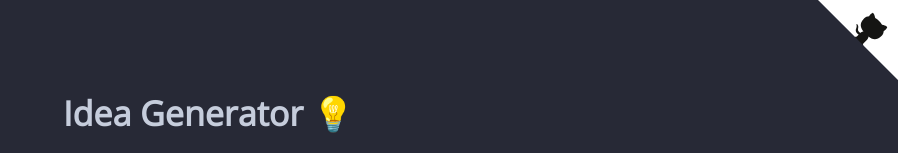
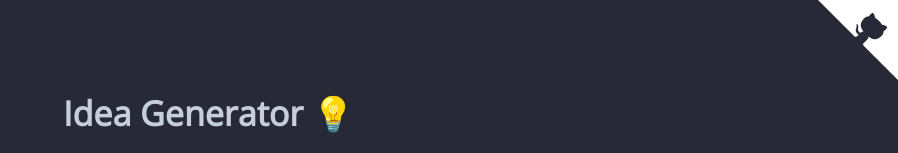
Before and after one commit to fedeperin/idea-generator-cohere, a SvelteKit app: page / in a window 1280 px wide. Shown: the top 153 px of the page, without its empty margins (382-1280 px from the left). Built offline with nearby package versions, Linux system fonts and the light colour scheme.

Commit message:
Create a CSS var for the background and add it to the Github corner

```diff
--- a/src/lib/components/GithubCorner.svelte
+++ b/src/lib/components/GithubCorner.svelte
@@ -3,7 +3,7 @@
 </script>
 
 <a href={ url } target="_blank" rel="noreferrer" class="github-corner" aria-label="View source on GitHub">
-    <svg width="80" height="80" viewBox="0 0 250 250" style="fill:#fff; color:#151513; position: absolute; top: 0; border: 0; right: 0;" aria-hidden="true">
+    <svg width="80" height="80" viewBox="0 0 250 250" style="fill:#fff; color:var(--bg-color); position: absolute; top: 0; border: 0; right: 0;" aria-hidden="true">
         <path d="M0,0 L115,115 L130,115 L142,142 L250,250 L250,0 Z"></path>
         <path d="M128.3,109.0 C113.8,99.7 119.0,89.6 119.0,89.6 C122.0,82.7 120.5,78.6 120.5,78.6 C119.2,72.0 123.4,76.3 123.4,76.3 C127.3,80.9 125.5,87.3 125.5,87.3 C122.9,97.6 130.6,101.9 134.4,103.2" fill="currentColor" style="transform-origin: 130px 106px;" class="octo-arm"></path>
         <path d="M115.0,115.0 C114.9,115.1 118.7,116.5 119.8,115.4 L133.7,101.6 C136.9,99.2 139.9,98.4 142.2,98.6 C133.8,88.0 127.5,74.4 143.8,58.0 C148.5,53.4 154.0,51.2 159.7,51.0 C160.3,49.4 163.2,43.6 171.4,40.1 C171.4,40.1 176.1,42.5 178.8,56.2 C183.1,58.6 187.2,61.8 190.9,65.4 C194.5,69.0 197.7,73.2 200.1,77.6 C213.8,80.2 216.3,84.9 216.3,84.9 C212.7,93.1 206.9,96.0 205.4,96.6 C205.1,102.4 203.0,107.8 198.3,112.5 C181.9,128.9 168.3,122.5 157.7,114.1 C157.9,116.9 156.7,120.9 152.7,124.9 L141.0,136.5 C139.8,137.7 141.6,141.9 141.8,141.8 Z" fill="currentColor" class="octo-body"></path>
--- a/static/style.css
+++ b/static/style.css
@@ -1,4 +1,8 @@
 @import url('https://fonts.googleapis.com/css2?family=Open+Sans&display=swap');
+
+:root {
+    --bg-color: #272936;
+}
 
 * {
     font-family: 'Open Sans', sans-serif;
@@ -8,7 +12,7 @@
 }
 
 body {
-    background: #272936;
+    background: var(--bg-color);
     width: 100%;
     height: 100vh;
     display: flex;
```
